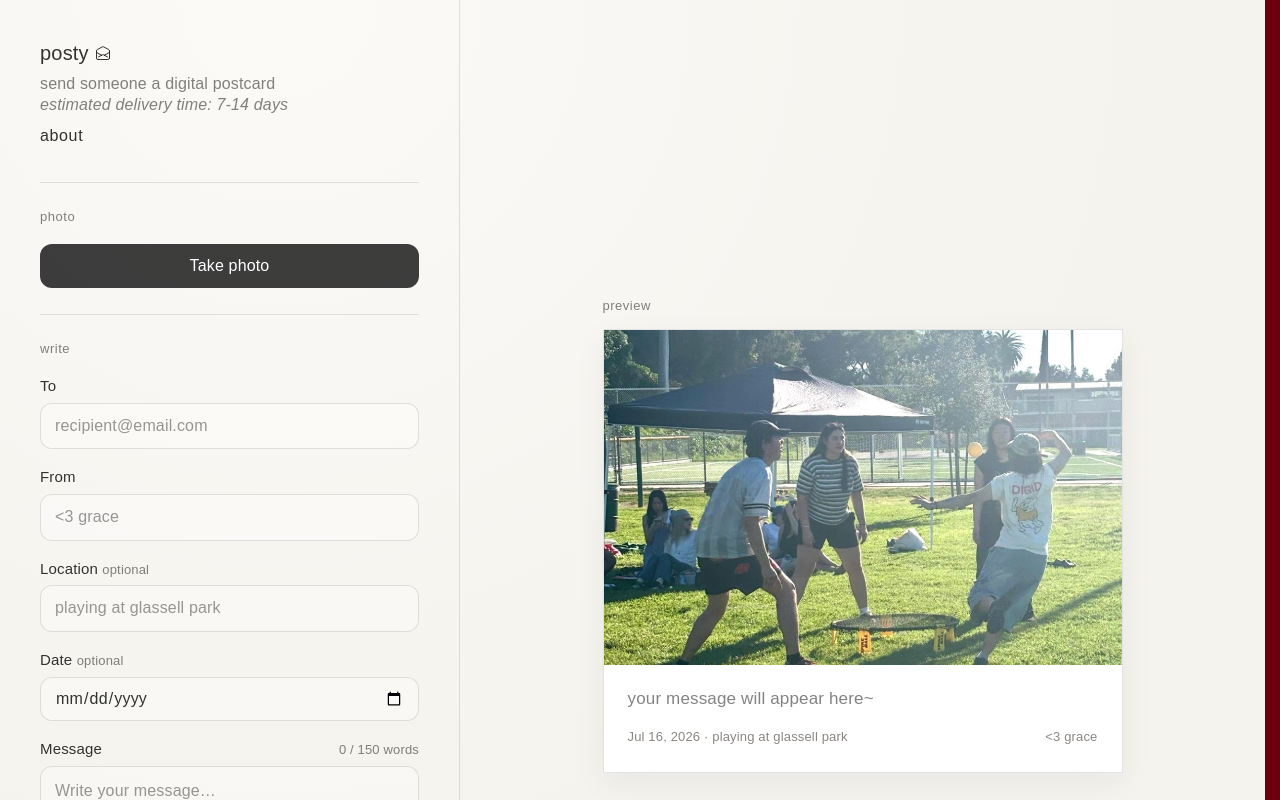
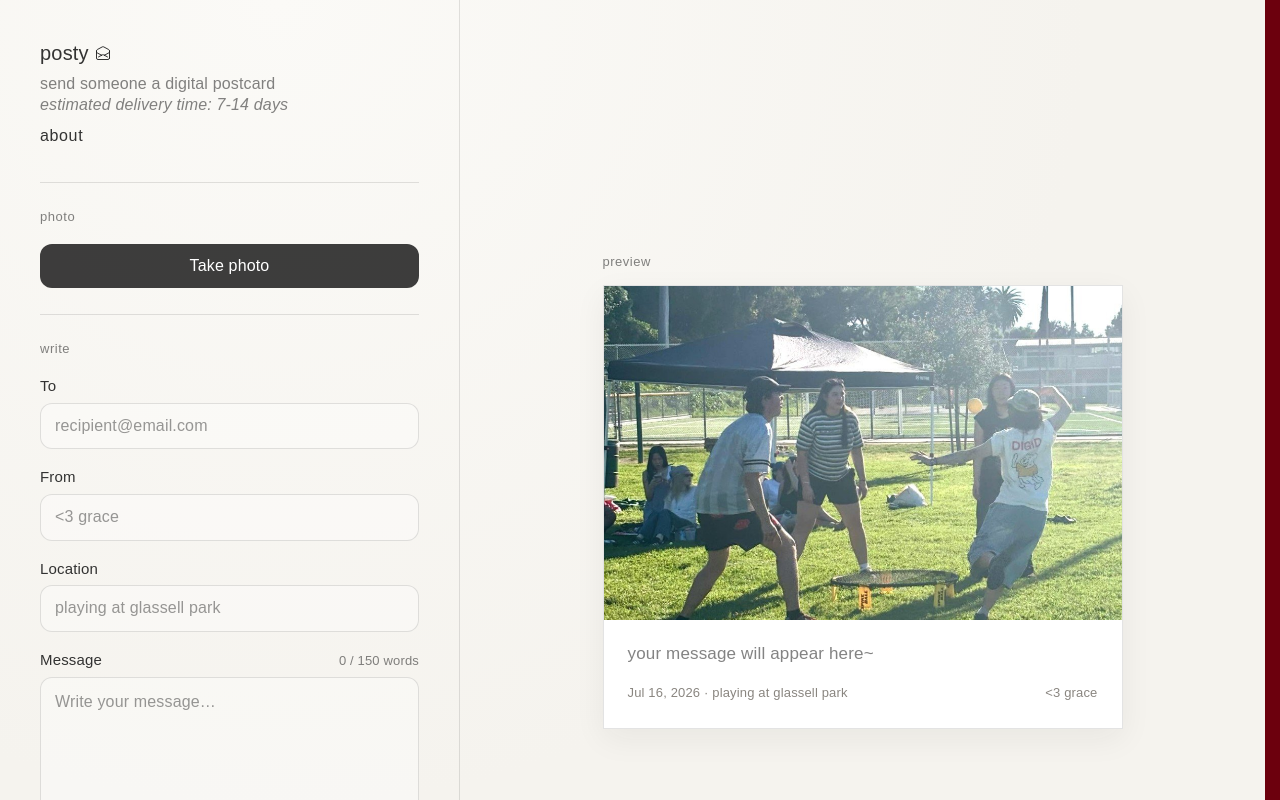
Before and after one commit to gracejli/gli-site, a Next.js app: page /posty in a window 1280 px wide. Shown: the top 800 px of the page. Built offline with nearby package versions, Linux system fonts and the light colour scheme; no server answers; a web font is replaced by a local one.

Commit message:
fixed the time zone using UTC, and removed the date option. Adjusted to arial

```diff
--- a/app/posty/page.tsx
+++ b/app/posty/page.tsx
@@ -12,7 +12,6 @@ import "./posty.css";
 type Draft = {
   photo: string;
   location: string;
-  date: string;
   sender: string;
   recipients: string;
   message: string;
@@ -30,7 +29,6 @@ function emptyDraft(): Draft {
   return {
     photo: "",
     location: "",
-    date: "",
     sender: "",
     recipients: "",
     message: "",
@@ -43,7 +41,6 @@ function loadDraft(): Draft {
     return {
       photo: saved.photo || "",
       location: saved.location || "",
-      date: saved.date || "",
       sender: saved.sender || "",
       recipients: saved.recipients || "",
       message: saved.message || "",
@@ -57,11 +54,9 @@ function wordCount(value: string) {
   return value.trim() ? value.trim().split(/\s+/).length : 0;
 }
 
-function formatDate(value: string) {
-  const source = value || new Date().toISOString().slice(0, 10);
-  const parsed = new Date(`${source}T12:00:00`);
-  if (Number.isNaN(parsed.getTime())) return value || "";
-  return parsed.toLocaleDateString("en-US", {
+/** Today's date in the sender's local timezone (not UTC). */
+function localDateLabel(now = new Date()) {
+  return now.toLocaleDateString("en-US", {
     month: "short",
     day: "numeric",
     year: "numeric",
@@ -384,12 +379,12 @@ export default function PostyPage() {
 
     const snapshot = { ...draft };
     const senderName = snapshot.sender.trim() || "a friend";
-    const dateLabel = formatDate(snapshot.date);
+    const dateLabel = localDateLabel();
     const subject = `a postcard from ${senderName}`;
     const body = [
       snapshot.message,
       "",
-      `— ${senderName}${snapshot.location ? ` · ${snapshot.location}` : ""}${dateLabel ? ` · ${dateLabel}` : ""}`,
+      `— ${senderName}${snapshot.location ? ` · ${snapshot.location}` : ""} · ${dateLabel}`,
     ].join("\n");
     const filename = `postcard-${Date.now()}.jpg`;
 
@@ -400,7 +395,7 @@ export default function PostyPage() {
         body: JSON.stringify({
           photo: snapshot.photo,
           location: snapshot.location,
-          date: snapshot.date,
+          date: dateLabel,
           sender: snapshot.sender,
           recipients: emails,
           message: snapshot.message,
@@ -476,7 +471,7 @@ export default function PostyPage() {
     : "your message will appear here~";
   const sender = draft.sender.trim() || "<3 grace";
   const location = draft.location.trim() || "playing at glassell park";
-  const leftMeta = [formatDate(draft.date), location].filter(Boolean).join(" · ");
+  const leftMeta = [localDateLabel(), location].filter(Boolean).join(" · ");
 
   return (
     <main className="posty" aria-live="polite">
@@ -560,7 +555,7 @@ export default function PostyPage() {
             onChange={(event) => onFieldChange("sender", event)}
           />
           <label className="posty-label posty-field-gap" htmlFor="location">
-            Location <span className="posty-hint">optional</span>
+            Location
           </label>
           <input
             id="location"
@@ -569,17 +564,6 @@ export default function PostyPage() {
             placeholder="playing at glassell park"
             autoComplete="off"
             onChange={(event) => onFieldChange("location", event)}
-          />
-          <label className="posty-label posty-field-gap" htmlFor="date">
-            Date <span className="posty-hint">optional</span>
-          </label>
-          <input
-            id="date"
-            type="date"
-            className="posty-field"
-            value={draft.date}
-            autoComplete="off"
-            onChange={(event) => onFieldChange("date", event)}
           />
           <div className="posty-message-head">
             <label className="posty-label" htmlFor="message" style={{ margin: 0 }}>
--- a/app/posty/posty.css
+++ b/app/posty/posty.css
@@ -133,18 +133,6 @@
 .posty-field:focus {
   border-color: rgba(29, 29, 29, 0.35);
   box-shadow: 0 0 0 3px rgba(29, 29, 29, 0.06);
-}
-
-input.posty-field[type="date"] {
-  height: 44px;
-  min-height: 44px;
-  line-height: 1.2;
-  -webkit-appearance: none;
-  appearance: none;
-}
-
-input.posty-field[type="date"]::-webkit-date-and-time-value {
-  text-align: left;
 }
 
 textarea.posty-field {
--- a/lib/posty-card.ts
+++ b/lib/posty-card.ts
@@ -14,7 +14,9 @@ const META_GAP = 28;
 const PAPER = "#ffffff";
 const INK = "#1d1d1d";
 const MUTED = "#8a8680";
-const FONT_PATH = path.join(process.cwd(), "fonts", "NotoSans-Regular.ttf");
+// Arimo is metrically compatible with Arial and safe to ship on Vercel
+// (system Arial is not available in serverless).
+const FONT_PATH = path.join(process.cwd(), "fonts", "Arimo-Regular.ttf");
 
 let postcardFont: Font | null = null;
 
@@ -56,20 +58,22 @@ function wrapLines(text: string, maxChars: number): string[] {
   return lines;
 }
 
+/**
+ * Prefer the client-provided label (already in the sender's timezone).
+ * Only reformat bare YYYY-MM-DD, using UTC noon so the calendar day
+ * does not shift on a UTC serverless host.
+ */
 function formatDateLabel(date: string): string {
-  if (!date) {
-    return new Date().toLocaleDateString("en-US", {
-      month: "short",
-      day: "numeric",
-      year: "numeric",
-    });
-  }
-  const parsed = new Date(`${date}T12:00:00`);
-  if (Number.isNaN(parsed.getTime())) return date;
+  const value = date.trim();
+  if (!value) return "";
+  if (!/^\d{4}-\d{2}-\d{2}$/.test(value)) return value;
+  const parsed = new Date(`${value}T12:00:00.000Z`);
+  if (Number.isNaN(parsed.getTime())) return value;
   return parsed.toLocaleDateString("en-US", {
     month: "short",
     day: "numeric",
     year: "numeric",
+    timeZone: "UTC",
   });
 }
 
```
Also changed, not shown: fonts/Arimo-Regular.ttf (added), fonts/NotoSans-Regular.ttf (deleted).
